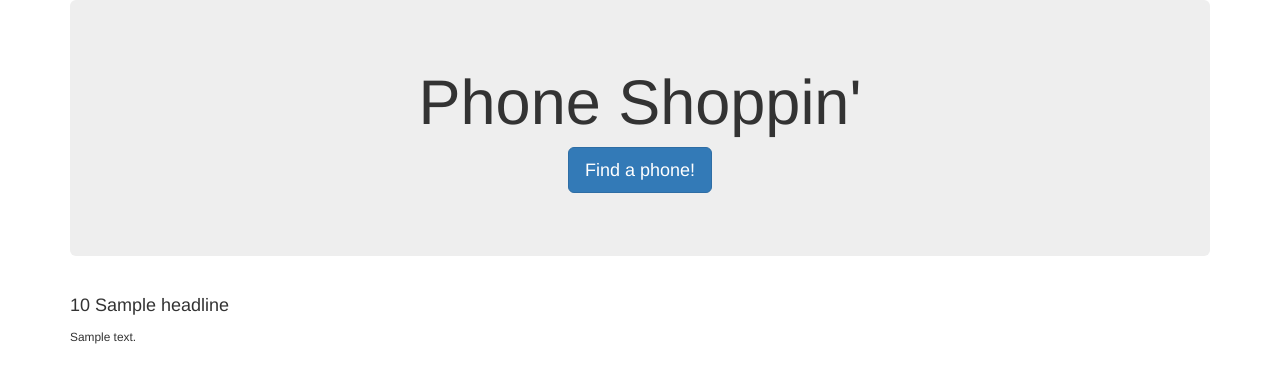
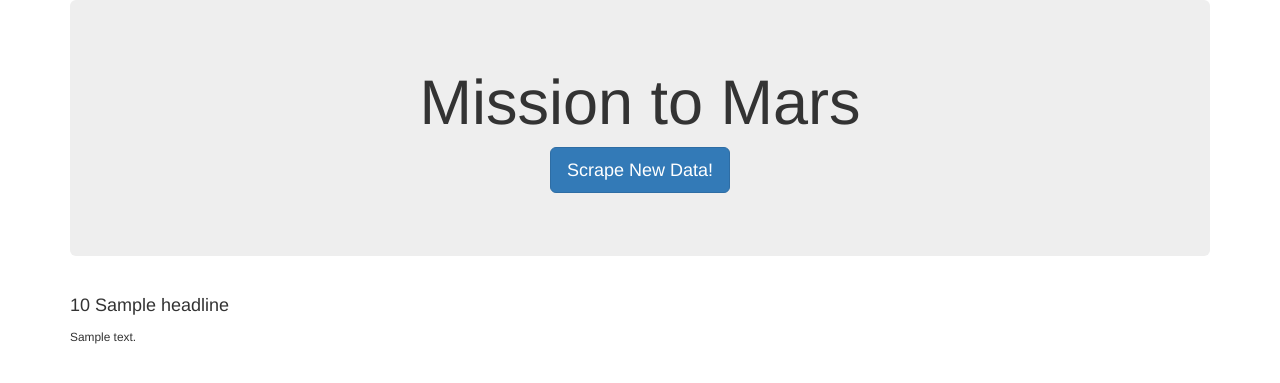
Before and after one commit to LJeanParrish/web-scraping-challenge, a Flask app: template templates/index.html in a window 1280 px wide. Shown: the top 383 px of the page. Run offline with Flask 2, Linux system fonts and the light colour scheme; the template is opened without the code that fills it: most values are stand-ins (such as "Sample title", 1, 10 or a date in 2020); some libraries are stand-ins or nearby versions.

Commit message:
updates to html

```diff
--- a/templates/index.html
+++ b/templates/index.html
@@ -5,7 +5,7 @@
   <meta charset="UTF-8">
   <meta name="viewport" content="width=device-width, initial-scale=1.0">
   <meta http-equiv="X-UA-Compatible" content="ie=edge">
-  <title>Find a Phone</title>
+  <title>Mission to Mars</title>
   <link rel="stylesheet" href="https://maxcdn.bootstrapcdn.com/bootstrap/3.3.7/css/bootstrap.min.css">
 </head>
 
@@ -13,8 +13,8 @@
   <div class="container">
 
     <div class="jumbotron text-center">
-      <h1>Phone Shoppin'</h1>
-      <p><a class="btn btn-primary btn-lg" href="/scrape" role="button">Find a phone!</a></p>
+      <h1>Mission to Mars</h1>
+      <p><a class="btn btn-primary btn-lg" href="/scrape" role="button">Scrape New Data!</a></p>
     </div>
 
     <!-- Phone Listings -->
@@ -26,6 +26,10 @@
     </div>
 
   </div>
+
+<script src="https://code.jquery.com/jquery-3.3.1.slim.min.js" integrity="sha384-q8i/X+965DzO0rT7abK41JStQIAqVgRVzpbzo5smXKp4YfRvH+8abtTE1Pi6jizo" crossorigin="anonymous"></script>
+<script src="https://cdnjs.cloudflare.com/ajax/libs/popper.js/1.14.7/umd/popper.min.js" integrity="sha384-UO2eT0CpHqdSJQ6hJty5KVphtPhzWj9WO1clHTMGa3JDZwrnQq4sF86dIHNDz0W1" crossorigin="anonymous"></script>
+<script src="https://stackpath.bootstrapcdn.com/bootstrap/4.3.1/js/bootstrap.min.js" integrity="sha384-JjSmVgyd0p3pXB1rRibZUAYoIIy6OrQ6VrjIEaFf/nJGzIxFDsf4x0xIM+B07jRM" crossorigin="anonymous"></script>
 </body>
 
 </html>
```
